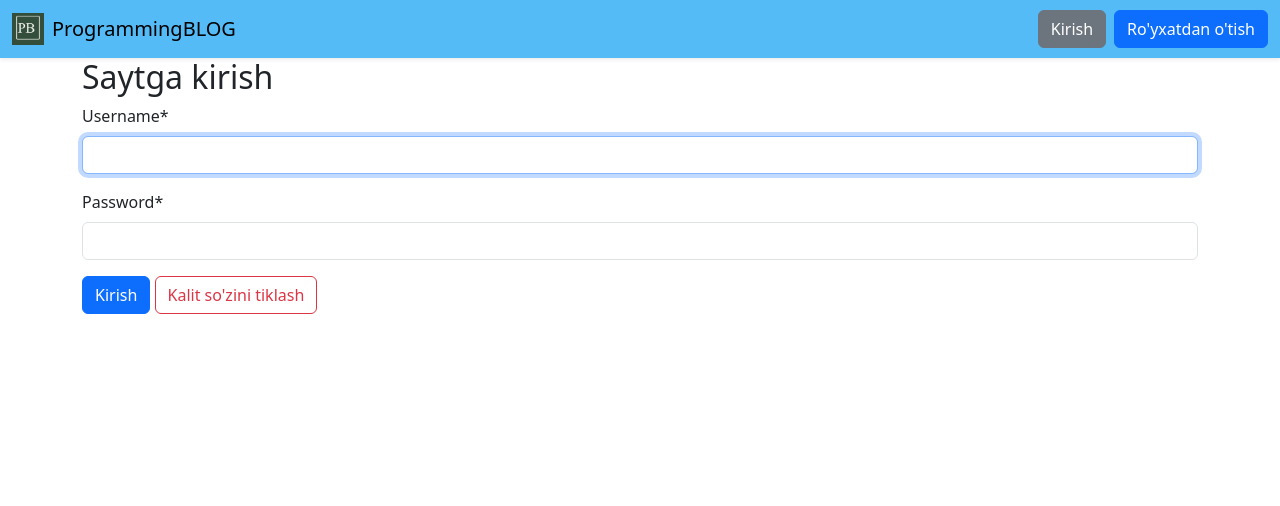
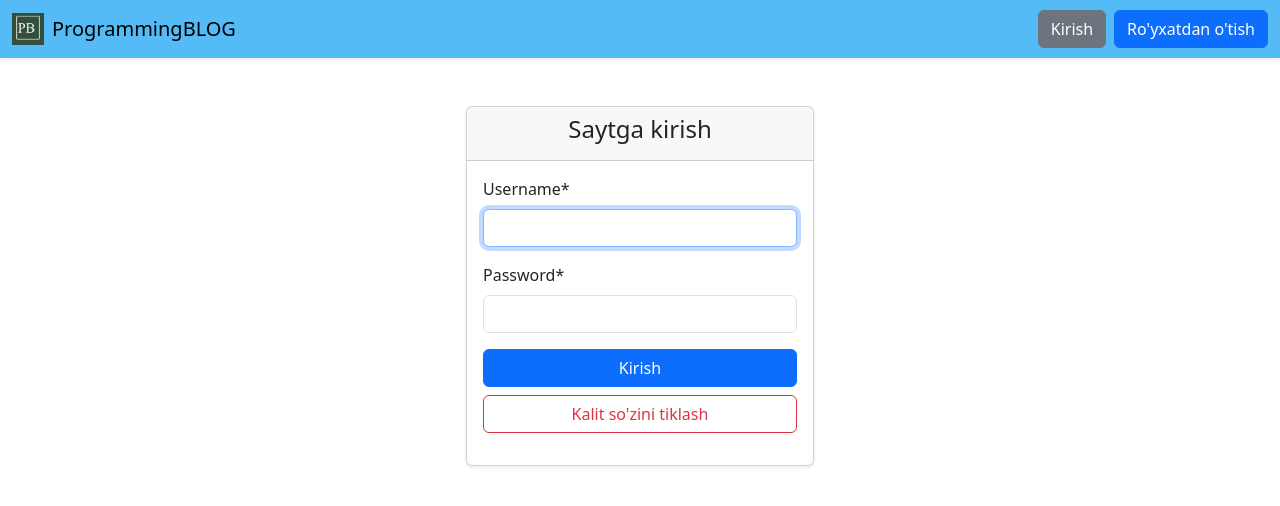
Before and after one commit to shoxrux2909/newsBLOG, a Django app: page /accounts/login/ in a window 1280 px wide. Shown: the top 506 px of the page. Run offline with Django 5.2, Linux system fonts and the light colour scheme; parts of the project's set-up code (start-up, migrations or seed data) failed here and were passed over; some libraries are stand-ins or nearby versions.

Commit message:
changed login html

```diff
--- a/templates/registration/login.html
+++ b/templates/registration/login.html
@@ -1,13 +1,28 @@
 {% extends 'base.html' %}
 {% load crispy_forms_tags %}
 
-{% block title %} Kirish {% endblock title %}
+{% block title %}Kirish{% endblock title %}
 
 {% block content %}
-    <h2>Saytga kirish</h2>
-    <form method="post">{% csrf_token %}
-        {{ form|crispy }}
-        <button type="submit" class="btn btn-primary">Kirish</button>
-        <a class="btn btn-outline-danger" href="{% url 'password_reset' %}" role="button">Kalit so'zini tiklash</a>
-    </form>
+<div class="container my-5">
+    <div class="row justify-content-center">
+        <div class="col-md-6 col-lg-4">
+
+            <div class="card shadow-sm">
+                <div class="card-header text-center">
+                    <h4>Saytga kirish</h4>
+                </div>
+                <div class="card-body">
+                    <form method="post">
+                        {% csrf_token %}
+                        {{ form|crispy }}
+                        <button type="submit" class="btn btn-primary w-100 mb-2">Kirish</button>
+                        <a class="btn btn-outline-danger w-100" href="{% url 'password_reset' %}">Kalit so'zini tiklash</a>
+                    </form>
+                </div>
+            </div>
+
+        </div>
+    </div>
+</div>
 {% endblock content %}
```
Also changed, not shown: templates/article_detail.html (+22 -12 lines), templates/article_list.html (+9 -4 lines), templates/registration/signup.html (+21 -6 lines), media/images/image.jpg (added), media/images/image1.jpg (added).
